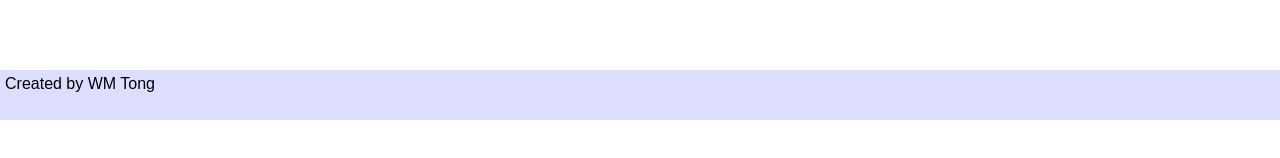
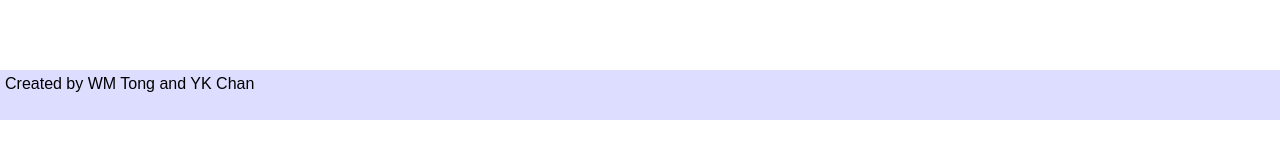
Before and after one commit to raytonghk/genepiper, a plain HTML site: page index.html in a window 1280 px wide. Shown: the part 680-838 px from the top of the page. Drawn offline with Linux system fonts and the light colour scheme.

Commit message:
Update contributors

```diff
--- a/index.html
+++ b/index.html
@@ -299,7 +299,7 @@
       </div>
     </section>
     <footer>
-      Created by WM Tong
+      Created by WM Tong and YK Chan
     </footer>
   </body>
 </html>
```
